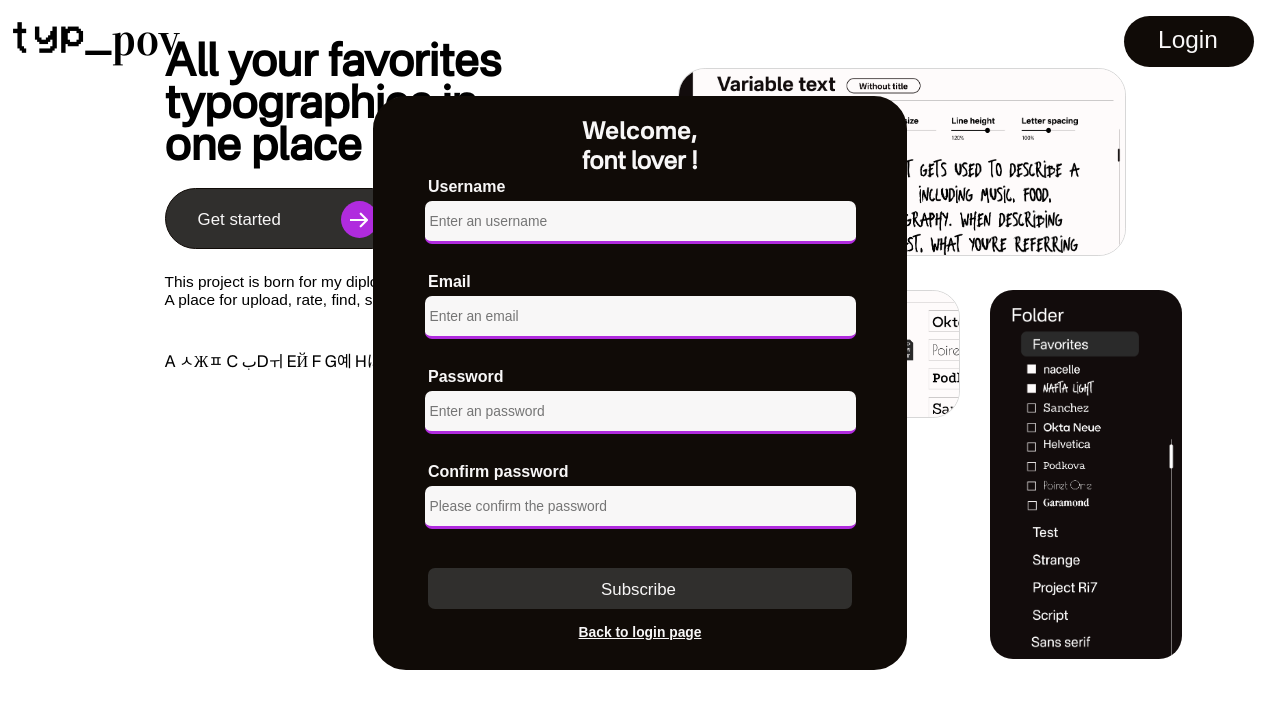
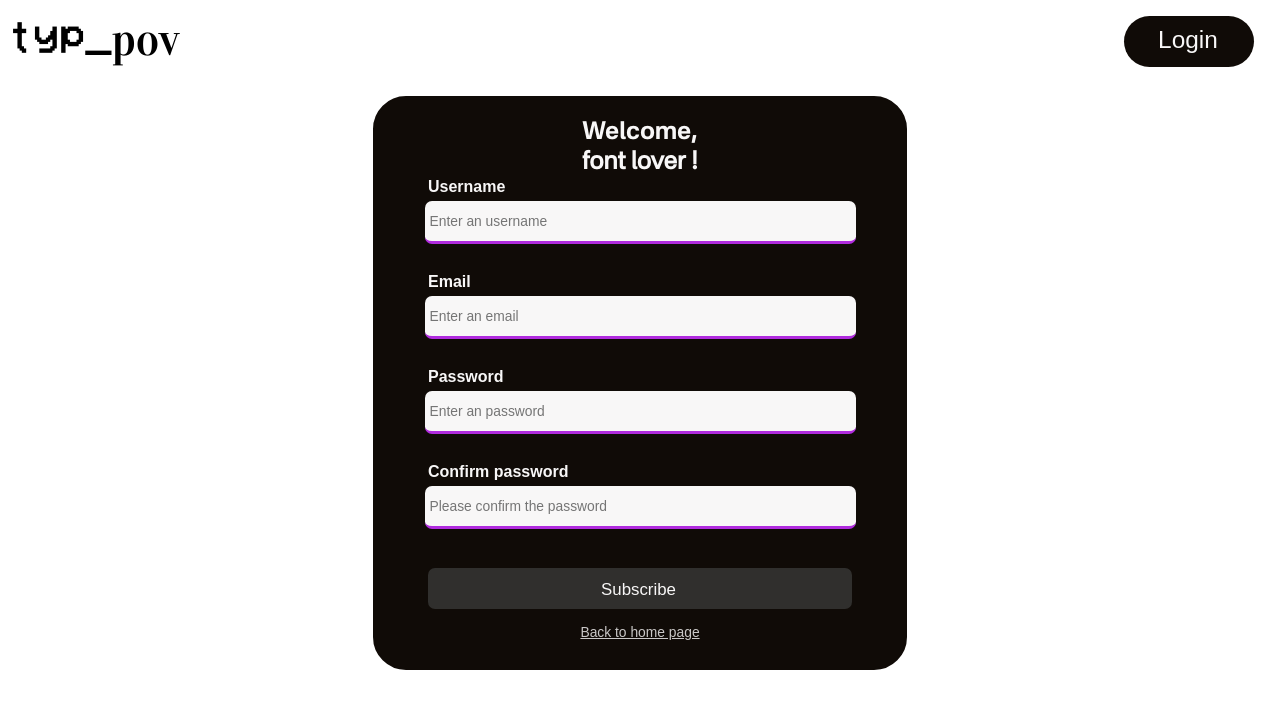
Before and after one commit to Mika-Otter/REACT_Ri7-ProjectF, a React (Vite) app: page / in a window 1280 px wide. Shown: the top 708 px of the page. Built offline with nearby package versions, Linux system fonts and the light colour scheme.

Commit message:
DONE: CSS small clean register

```diff
--- a/src/components/connect/connect.jsx
+++ b/src/components/connect/connect.jsx
@@ -6,7 +6,7 @@ import { useDispatch, useSelector } from "react-redux";
 import { setUserId, setUserName } from "../../features/authSlice";
 import cn from "classnames";
 
-export default function Connect({ toggleRegister }) {
+export default function Connect({ toggleRegister, toggleLogin }) {
     const dispatch = useDispatch();
     const userId = useSelector((state) => state.auth.userId);
     const [inputs, setInputs] = useState({
@@ -76,12 +76,17 @@ export default function Connect({ toggleRegister }) {
                     {err && <p>{err}</p>}
                     <div className={s.register}>
                         <span>Don&rsquo;t you have an account ? </span>{" "}
-                        <Link onClick={() => toggleRegister()}>Register</Link>
+                        <Link
+                            onClick={() => {
+                                toggleLogin();
+                                toggleRegister();
+                            }}
+                        >
+                            Register
+                        </Link>
                     </div>
                 </form>
             </div>
-
-            <button className={s.btn}></button>
 
             {/* menu login username password display full css ? */}
             {/* menu subscribe username password display full css ? */}
--- a/src/components/login/login.jsx
+++ b/src/components/login/login.jsx
@@ -3,7 +3,7 @@ import s from "./login.module.scss";
 import Connect from "../connect/connect";
 import cn from "classnames";
 
-export default function Login({ active, setActive, toggleRegister }) {
+export default function Login({ active, toggleLogin, toggleRegister }) {
     const container = useRef();
     const tl = useRef();
     const button = useRef();
@@ -20,12 +20,16 @@ export default function Login({ active, setActive, toggleRegister }) {
             >
                 <div className={s.login__ctn}>
                     <div className={s.login__btn__ctn} ref={button}>
-                        <button className={s.login__btn} type="submit" onClick={() => setActive()}>
+                        <button
+                            className={s.login__btn}
+                            type="submit"
+                            onClick={() => toggleLogin()}
+                        >
                             Login
                         </button>
                     </div>
                     <div className={active ? s.connect : s.offscreen} id="connect">
-                        <Connect toggleRegister={toggleRegister} />
+                        <Connect toggleRegister={toggleRegister} toggleLogin={toggleLogin} />
                     </div>
                 </div>
             </div>
--- a/src/components/register/register.jsx
+++ b/src/components/register/register.jsx
@@ -240,8 +240,13 @@ export default function Register({ register, toggleRegister }) {
                                 </button>
                             </div>
                             {error && <p>{error}</p>}
-                            <span className={s.backhome} onClick={() => toggleRegister()}>
-                                Back to login page
+                            <span
+                                className={s.backhome}
+                                onClick={() => {
+                                    toggleRegister();
+                                }}
+                            >
+                                Back to home page
                             </span>
                         </form>
                     </div>
--- a/src/components/register/register.module.scss
+++ b/src/components/register/register.module.scss
@@ -36,7 +36,7 @@
     border-radius: 33px;
     margin-inline: auto;
     width: clamp(f.rem(250), f.rem(150) + 30vw, f.rem(800));
-    height: clamp(f.rem(350), f.rem(150) + 53vh, f.rem(800));
+    height: clamp(f.rem(350), f.rem(150) + 53vh, f.rem(650));
 
     font-weight: 600;
 
@@ -144,8 +144,10 @@
     cursor: pointer;
     font-size: $fontsize-xxs;
     font-family: Arial, Helvetica, sans-serif;
+    font-weight: 400;
     text-decoration: underline;
     color: $white-color;
+    opacity: 0.8;
     margin-inline: auto;
 }
 
--- a/src/pages/welcome/welcome.jsx
+++ b/src/pages/welcome/welcome.jsx
@@ -26,14 +26,13 @@ export default function Welcome() {
     useGSAP(() => {
         const up = () =>
             gsap.to(bigboxContent.current, {
-                top: "-100%",
+                top: -800,
                 opacity: 0,
-                duration: 1.5,
-                ease: "power2.ou",
+                duration: 0.5,
             });
         const down = () => gsap.to(bigboxContent.current, { top: 0, opacity: 1, duration: 1 });
-        loginBtn ? up() : down();
-    }, [loginBtn]);
+        register ? up() : down();
+    }, [register]);
 
     return (
         <>
@@ -45,7 +44,7 @@ export default function Welcome() {
                     </div>
                     <Login
                         active={loginBtn}
-                        setActive={toggleLogin}
+                        toggleLogin={toggleLogin}
                         toggleRegister={toggleRegister}
                     />
                 </div>
@@ -57,7 +56,7 @@ export default function Welcome() {
                                 <h2>typographies in</h2>
                                 <h2>one place</h2>
                             </div>
-                            <button type="button">
+                            <button type="button" onClick={() => toggleRegister()}>
                                 Get started
                                 <div id={s.wrapper__arrow}>
                                     <img
--- a/src/pages/welcome/welcome.module.scss
+++ b/src/pages/welcome/welcome.module.scss
@@ -58,7 +58,7 @@
 }
 
 .getstarted {
-    margin-top: $padding-xl;
+    margin-top: calc($padding-xl * 3);
     font-family: "Nacelle";
     margin-inline: auto;
     display: flex;
@@ -134,7 +134,7 @@
 }
 
 .pictures {
-    padding-top: calc($padding-xl + 30px);
+    margin-top: calc($padding-xl * 3);
     height: 60vh;
     display: flex;
     width: 50%;
```
